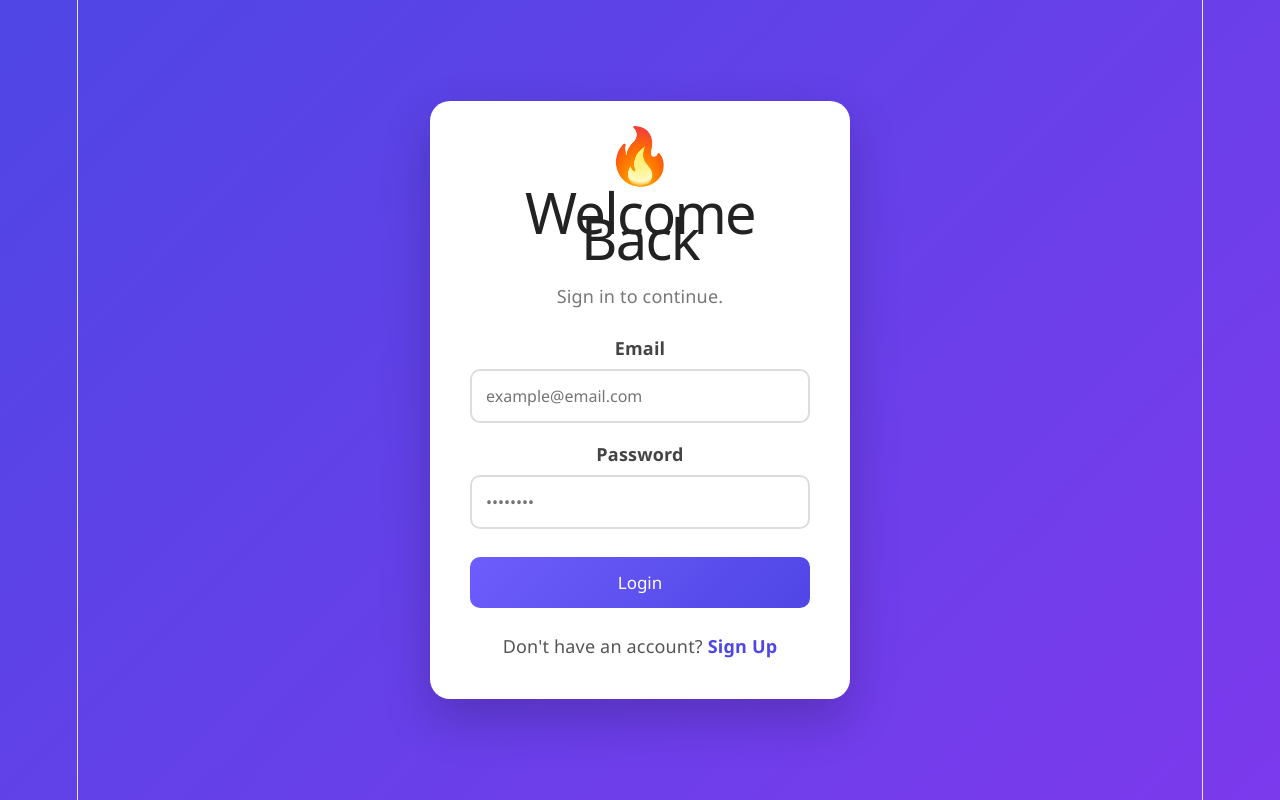
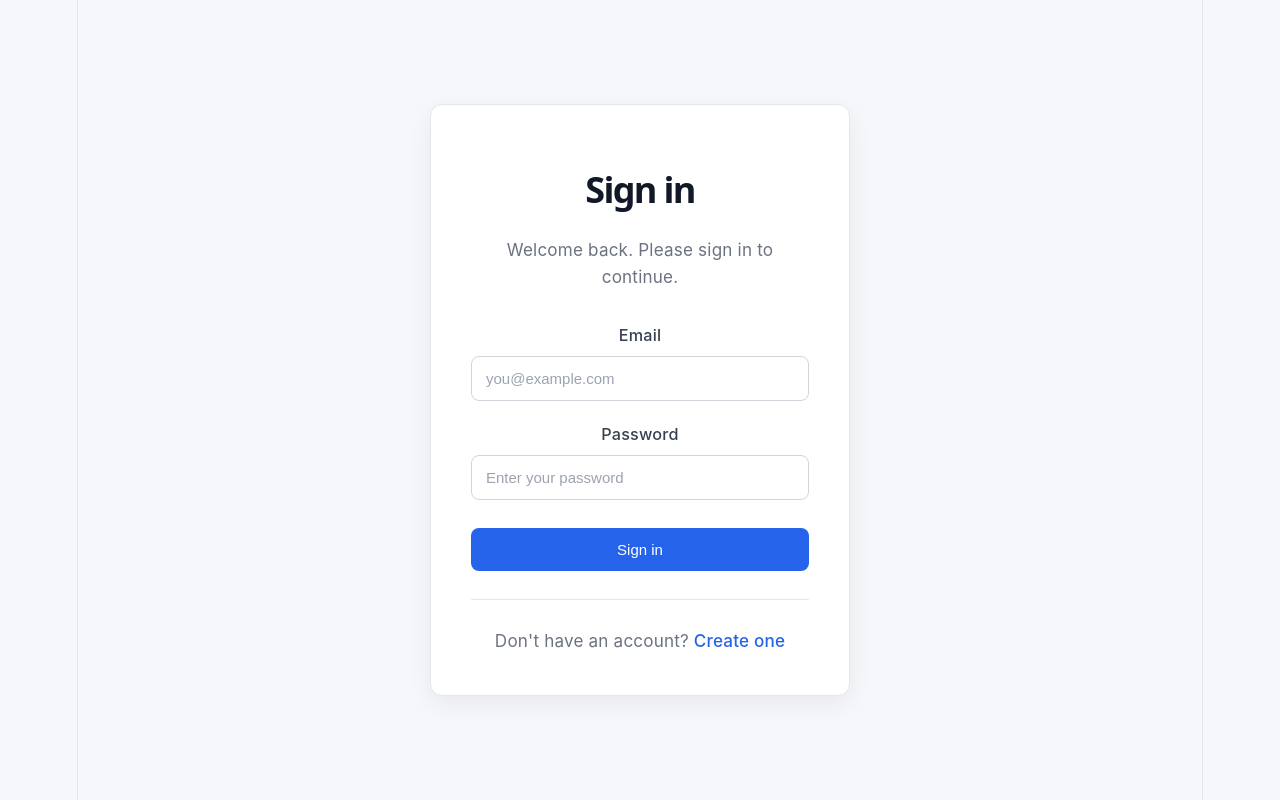
Before and after one commit to zelalem3/EchoSystem, a React (Vite) app in the folder nexus-chat/: page / in a window 1280 px wide. Built offline with nearby package versions, Linux system fonts and the light colour scheme; no server answers.

Commit message:
feat(auth): redesign authentication page and fix login render issue

```diff
--- a/nexus-chat/src/AuthComponent.css
+++ b/nexus-chat/src/AuthComponent.css
@@ -2,130 +2,138 @@
     margin: 0;
     padding: 0;
     box-sizing: border-box;
-  font-family: "Segoe UI", sans-serif;
 }
 
 body {
-  background: linear-gradient(135deg, #4f46e5, #7c3aed);
+    font-family: Inter, "Segoe UI", Roboto, sans-serif;
+    background: #f6f7fb;
+    color: #1f2937;
 }
 
-.auth-container {
+.auth-page {
     min-height: 100vh;
     display: flex;
     justify-content: center;
     align-items: center;
-  padding: 20px;
+    padding: 24px;
 }
 
 .auth-card {
     width: 100%;
     max-width: 420px;
     background: white;
-  border-radius: 20px;
+    border: 1px solid #e5e7eb;
+    border-radius: 12px;
     padding: 40px;
-  box-shadow: 0 20px 50px rgba(0,0,0,.2);
-  animation: fadeIn .5s ease;
+    box-shadow: 0 8px 25px rgba(15, 23, 42, .06);
 }
 
-.logo {
-  font-size: 55px;
-  text-align: center;
-  margin-bottom: 10px;
-}
-
-.auth-card h1 {
-  text-align: center;
-  color: #222;
+.title {
+    font-size: 2rem;
+    font-weight: 600;
+    color: #111827;
 }
 
 .subtitle {
-  color: #777;
-  text-align: center;
-  margin-top: 8px;
-  margin-bottom: 25px;
+    margin-top: 10px;
+    margin-bottom: 32px;
+    color: #6b7280;
+    line-height: 1.6;
+    font-size: .95rem;
 }
 
 .input-group {
-  margin-bottom: 18px;
+    margin-bottom: 20px;
 }
 
 .input-group label {
     display: block;
     margin-bottom: 8px;
-  font-weight: 600;
-  color: #444;
+    color: #374151;
+    font-weight: 500;
+    font-size: .9rem;
 }
 
 .input-group input {
     width: 100%;
-  padding: 14px;
-  border-radius: 10px;
-  border: 2px solid #ddd;
-  font-size: 16px;
-  transition: .3s;
+    padding: 13px 14px;
+    border: 1px solid #d1d5db;
+    border-radius: 8px;
+    font-size: 15px;
+    transition: all .2s ease;
+    background: white;
+}
+
+.input-group input::placeholder {
+    color: #9ca3af;
 }
 
 .input-group input:focus {
     outline: none;
-  border-color: #6d5dfc;
-  box-shadow: 0 0 0 4px rgba(109,93,252,.15);
+    border-color: #2563eb;
+    box-shadow: 0 0 0 3px rgba(37, 99, 235, .12);
 }
 
 .auth-btn {
     width: 100%;
-  padding: 14px;
-  margin-top: 10px;
+    margin-top: 8px;
+    padding: 13px;
     border: none;
-  border-radius: 10px;
-  background: linear-gradient(135deg,#6d5dfc,#4f46e5);
+    border-radius: 8px;
+    background: #2563eb;
     color: white;
-  font-size: 17px;
+    font-size: 15px;
+    font-weight: 500;
     cursor: pointer;
-  transition: .3s;
+    transition: .2s;
 }
 
 .auth-btn:hover {
-  transform: translateY(-2px);
-  box-shadow: 0 10px 20px rgba(79,70,229,.35);
+    background: #1d4ed8;
 }
 
 .auth-btn:active {
-  transform: scale(.98);
+    transform: scale(.99);
+}
+
+.error {
+    margin-bottom: 20px;
+    background: #fef2f2;
+    color: #dc2626;
+    border: 1px solid #fecaca;
+    padding: 12px;
+    border-radius: 8px;
+    font-size: .9rem;
+}
+
+.divider {
+    height: 1px;
+    background: #e5e7eb;
+    margin: 28px 0;
 }
 
 .switch {
     text-align: center;
-  margin-top: 25px;
-  color: #555;
+    color: #6b7280;
+    font-size: .95rem;
 }
 
 .switch span {
-  color: #4f46e5;
+    color: #2563eb;
     cursor: pointer;
-  font-weight: bold;
+    font-weight: 500;
 }
 
 .switch span:hover {
     text-decoration: underline;
 }
 
-.error {
-  background: #ffe5e5;
-  color: #d63031;
-  padding: 12px;
-  border-radius: 8px;
-  margin-bottom: 18px;
-  font-size: 14px;
+@media (max-width: 480px) {
+    .auth-card {
+        padding: 28px 24px;
     }
 
-@keyframes fadeIn {
-  from {
-    opacity: 0;
-    transform: translateY(25px);
-  }
-
-  to {
-    opacity: 1;
-    transform: translateY(0);
+    .title {
+        font-size: 1.7rem;
     }
 }
--- a/nexus-chat/src/AuthComponent.jsx
+++ b/nexus-chat/src/AuthComponent.jsx
@@ -1,4 +1,4 @@
-import React, { useState } from "react";
+import React, { useState, useEffect } from "react";
 import {
   getAuth,
   signInWithEmailAndPassword,
@@ -13,13 +13,20 @@ function AuthComponent({ setLoggedin }) {
   const [user, setUser] = useState(null);
   const [error, setError] = useState("");
 
-  const handleSubmit = async (event) => {
-    event.preventDefault();
+  useEffect(() => {
+    if (user) {
+      setLoggedin(true);
+    }
+  }, [user, setLoggedin]);
+
+  const handleSubmit = async (e) => {
+    e.preventDefault();
     const auth = getAuth();
+
     setError("");
 
     if (!email || !password) {
-      setError("Email and password are required.");
+      setError("Please enter your email and password.");
       return;
     }
 
@@ -42,24 +49,21 @@ function AuthComponent({ setLoggedin }) {
 
       setUser(userCredential.user);
     } catch (err) {
-      setError(err.message);
+      setError(err.message.replace("Firebase:", "").trim());
     }
   };
 
-  if (user) {
-    setLoggedin(true);
-  }
+  return (
+    <div className="auth-page">
+      <div className="auth-card">
+        <h1 className="title">
+          {isSignup ? "Create your account" : "Sign in"}
+        </h1>
 
-  return (
-    <div className="auth-container">
-      <div className="auth-card">
-        <div className="logo">🔥</div>
-
-        <h1>{isSignup ? "Create Account" : "Welcome Back"}</h1>
         <p className="subtitle">
           {isSignup
-            ? "Create your account to get started."
-            : "Sign in to continue."}
+            ? "Create an account to access your dashboard."
+            : "Welcome back. Please sign in to continue."}
         </p>
 
         {error && <div className="error">{error}</div>}
@@ -67,9 +71,10 @@ function AuthComponent({ setLoggedin }) {
         <form onSubmit={handleSubmit}>
           <div className="input-group">
             <label>Email</label>
+
             <input
               type="email"
-              placeholder="example@email.com"
+              placeholder="you@example.com"
               value={email}
               onChange={(e) => setEmail(e.target.value)}
             />
@@ -77,26 +82,31 @@ function AuthComponent({ setLoggedin }) {
 
           <div className="input-group">
             <label>Password</label>
+
             <input
               type="password"
-              placeholder="••••••••"
+              placeholder="Enter your password"
               value={password}
               onChange={(e) => setPassword(e.target.value)}
             />
           </div>
 
           <button className="auth-btn" type="submit">
-            {isSignup ? "Create Account" : "Login"}
+            {isSignup ? "Create account" : "Sign in"}
           </button>
         </form>
 
-        <div className="switch">
-          {isSignup ? "Already have an account?" : "Don't have an account?"}
+        <div className="divider"></div>
+
+        <p className="switch">
+          {isSignup
+            ? "Already have an account?"
+            : "Don't have an account?"}
 
           <span onClick={() => setIsSignup(!isSignup)}>
-            {isSignup ? " Login" : " Sign Up"}
+            {isSignup ? " Sign in" : " Create one"}
           </span>
-        </div>
+        </p>
       </div>
     </div>
   );
```
Lines whose indentation alone changed are shown as unchanged.
